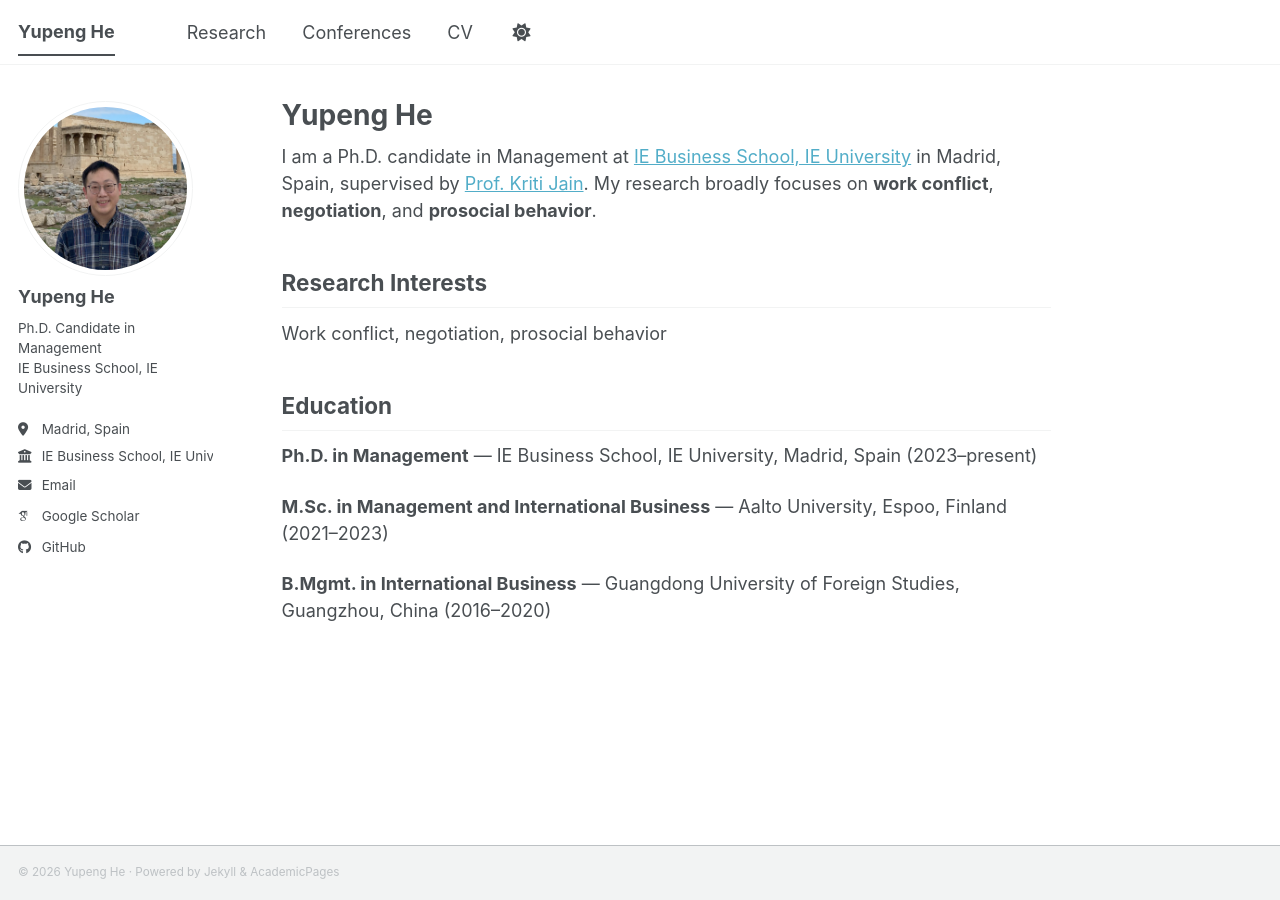
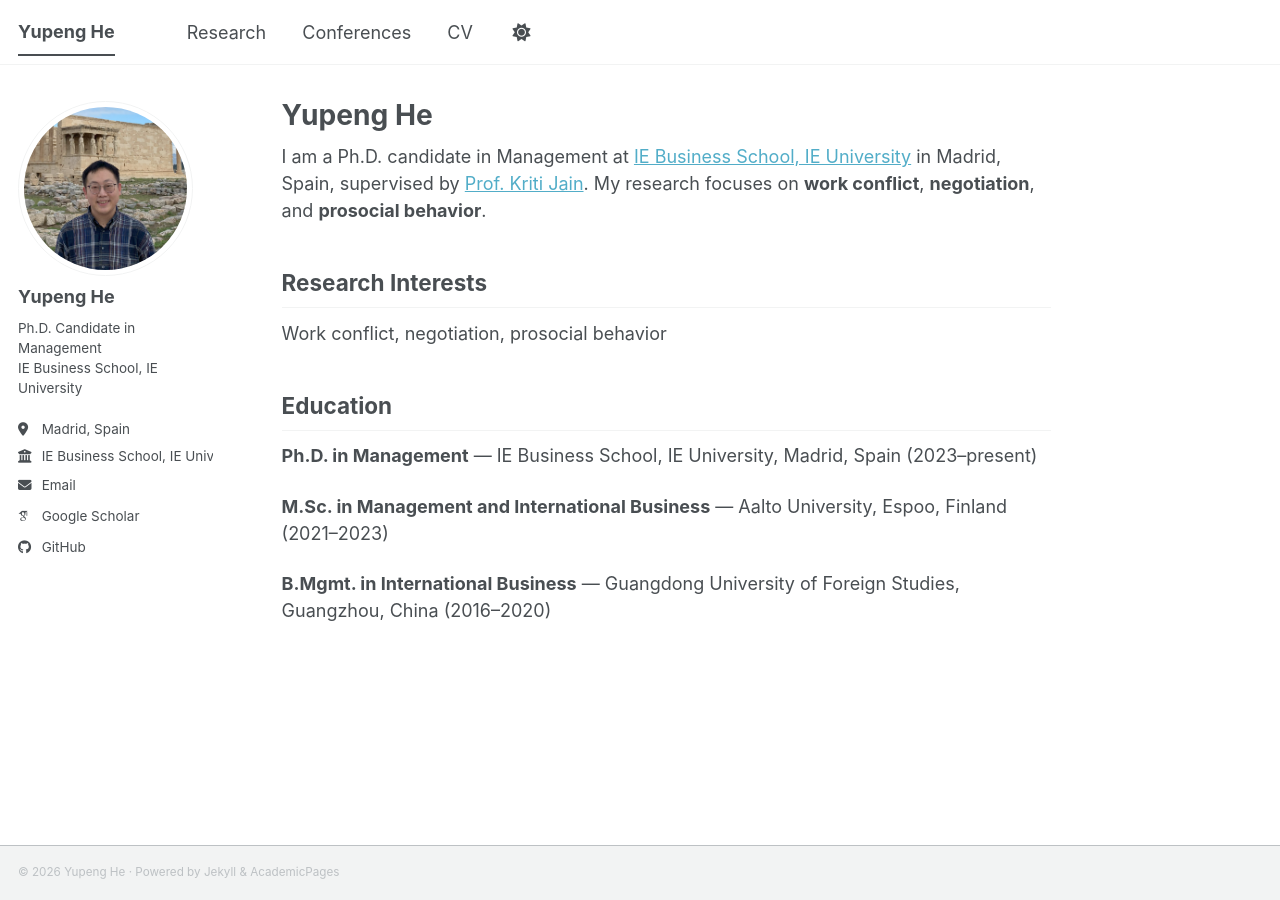
Before and after one commit to Yupeng77/Yupeng77.github.io, a Jekyll site: the page built from _pages/about.md, in a window 1280 px wide. Built offline with Jekyll 4.4.1, drawn with Linux system fonts in a browser that asks for light colours; some web fonts are replaced; a script bundle is joined from its source files by our own code; library files that are not in the unit come from our copies.

Commit message:
Remove 'broadly' from bio and Google Scholar blurb from research page

```diff
--- a/_pages/about.md
+++ b/_pages/about.md
@@ -7,7 +7,7 @@ redirect_from:
   - /about.html
 ---
 
-I am a Ph.D. candidate in Management at <a href="https://www.ie.edu/business-school/" target="_blank" rel="noopener noreferrer">IE Business School, IE University</a> in Madrid, Spain, supervised by <a href="https://www.ie.edu/university/about/faculty/kriti/" target="_blank" rel="noopener noreferrer">Prof. Kriti Jain</a>. My research broadly focuses on **work conflict**, **negotiation**, and **prosocial behavior**.
+I am a Ph.D. candidate in Management at <a href="https://www.ie.edu/business-school/" target="_blank" rel="noopener noreferrer">IE Business School, IE University</a> in Madrid, Spain, supervised by <a href="https://www.ie.edu/university/about/faculty/kriti/" target="_blank" rel="noopener noreferrer">Prof. Kriti Jain</a>. My research focuses on **work conflict**, **negotiation**, and **prosocial behavior**.
 
 ## Research Interests
 
--- a/_pages/publications.html
+++ b/_pages/publications.html
@@ -4,10 +4,6 @@ title: "Publications"
 permalink: /publications/
 author_profile: true
 ---
-
-{% if site.author.googlescholar %}
-  <div class="wordwrap">You can also find my articles on <a href="{{site.author.googlescholar}}">my Google Scholar profile</a>.</div>
-{% endif %}
 
 {% include base_path %}
 
```
